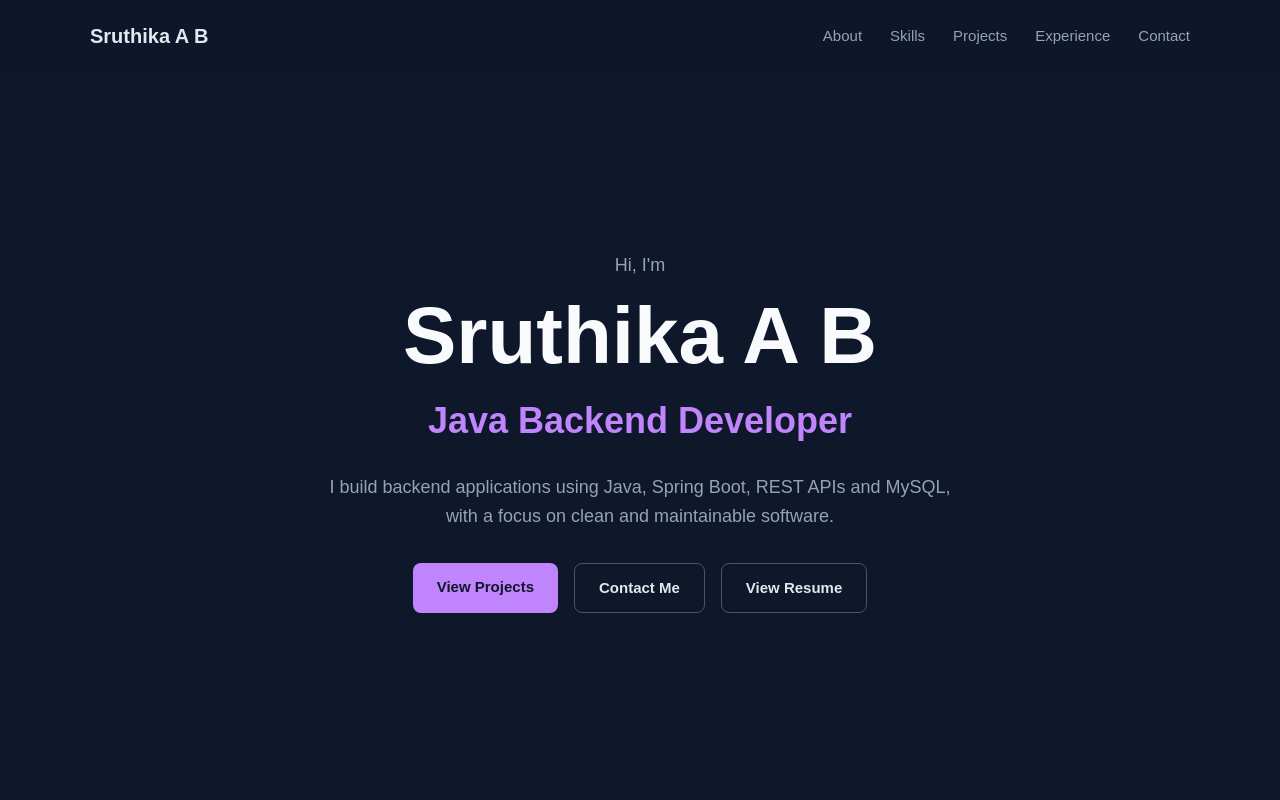
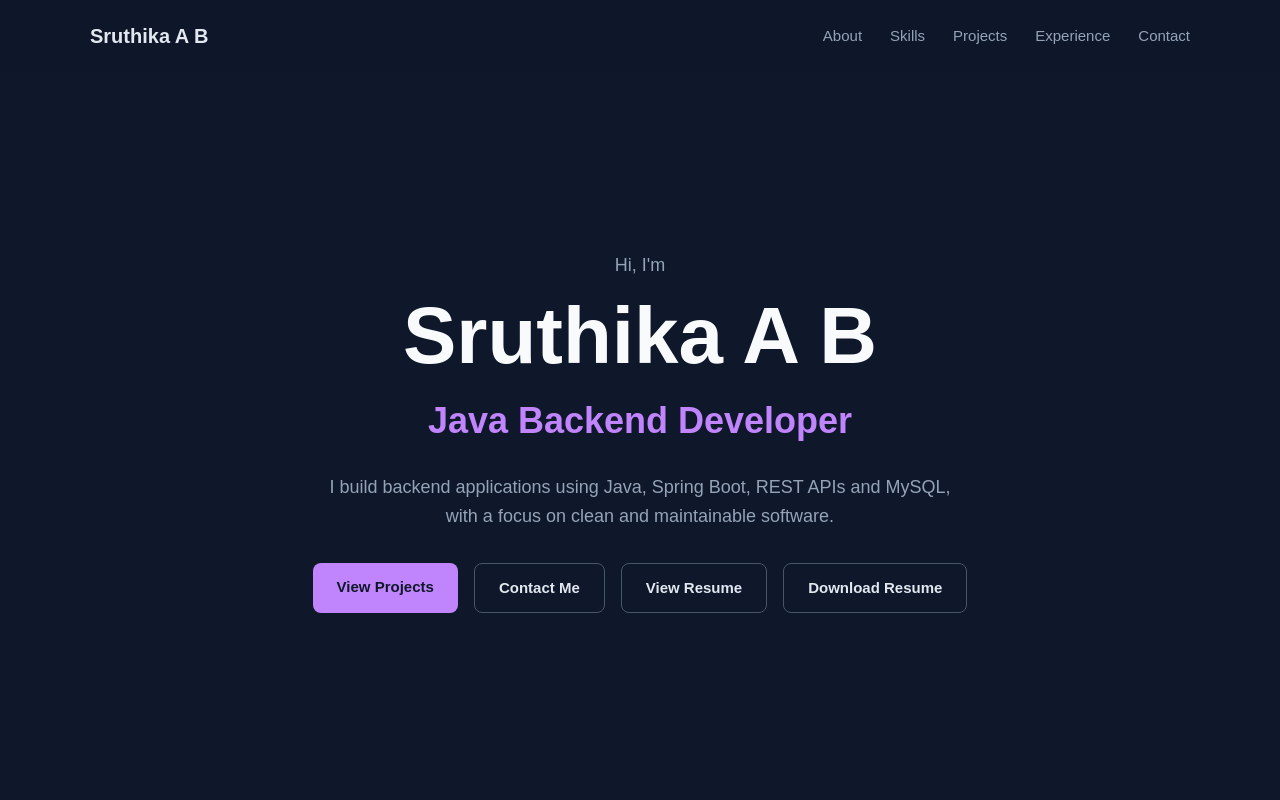
Before and after one commit to ABSruthika/sruthika-portfolio, a React (Vite) app: page / in a window 1280 px wide. Shown: the top 800 px of the page. Built offline with nearby package versions, Linux system fonts and the light colour scheme.

Commit message:
feat: add resume download option

```diff
--- a/src/components/Hero.jsx
+++ b/src/components/Hero.jsx
@@ -31,6 +31,14 @@ function Hero() {
           >
             View Resume
           </a>
+
+          <a
+            href="/resume/SRUTHIKA_A_B_RESUME_.pdf"
+            download
+            className="btn btn-secondary"
+          >
+            Download Resume
+          </a>
         </div>
       </div>
     </section>
```
